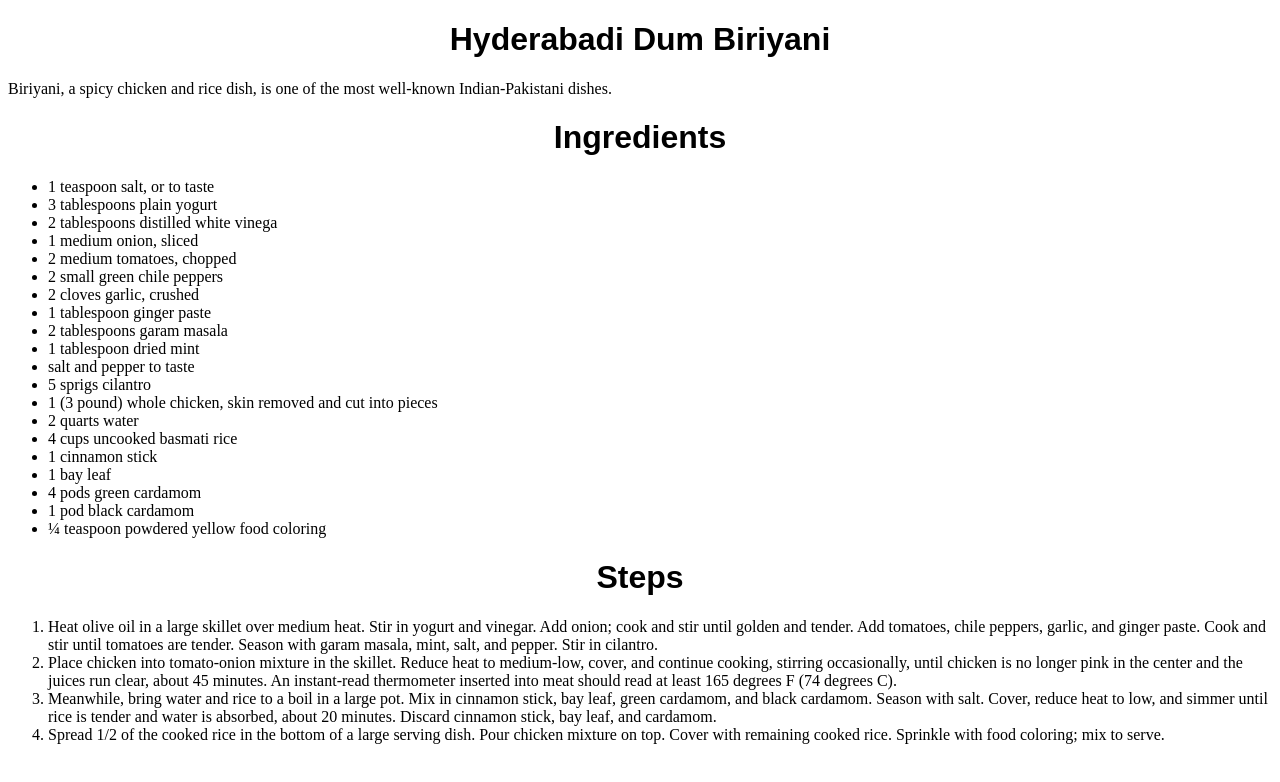
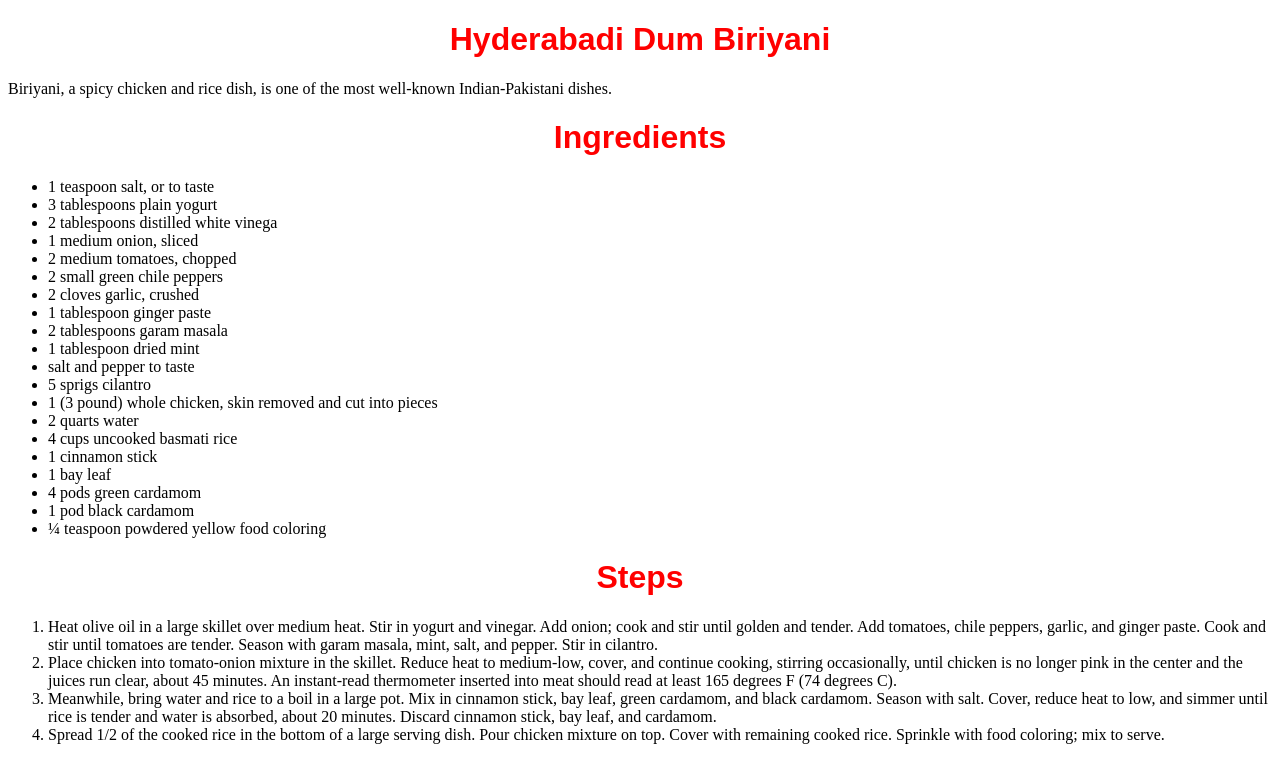
Before and after one commit to anuvind10/odin-recipes, a plain HTML site: page recipes/biriyani.html in a window 1280 px wide. Drawn offline with Linux system fonts and the light colour scheme.

Commit message:
Add style to biriyani recipe

```diff
--- a/recipes/biriyani.html
+++ b/recipes/biriyani.html
@@ -8,9 +8,9 @@
     <title>Hyderabadi Dum Biriyani</title>
 </head>
 <body>
-    <h1>Hyderabadi Dum Biriyani</h1>
+    <h1 class="biriyani-color">Hyderabadi Dum Biriyani</h1>
     <p>Biriyani, a spicy chicken and rice dish, is one of the most well-known Indian-Pakistani dishes.</p>
-    <h1>Ingredients</h1>
+    <h1 class="biriyani-color">Ingredients</h1>
     <ul>
         <li>1 teaspoon salt, or to taste</li>
         <li>3 tablespoons plain yogurt</li>
@@ -33,7 +33,7 @@
         <li>1 pod black cardamom</li>
         <li>¼ teaspoon powdered yellow food coloring</li>
     </ul>
-    <h1>Steps</h1>
+    <h1 class="biriyani-color">Steps</h1>
     <ol>
         <li>Heat olive oil in a large skillet over medium heat. Stir in yogurt and vinegar. Add onion; cook and stir until golden and tender. Add tomatoes, chile peppers, garlic, and ginger paste. Cook and stir until tomatoes are tender. Season with garam masala, mint, salt, and pepper. Stir in cilantro.</li>
         <li>Place chicken into tomato-onion mixture in the skillet. Reduce heat to medium-low, cover, and continue cooking, stirring occasionally, until chicken is no longer pink in the center and the juices run clear, about 45 minutes. An instant-read thermometer inserted into meat should read at least 165 degrees F (74 degrees C).</li>
--- a/styles.css
+++ b/styles.css
@@ -19,3 +19,7 @@ a {
 .paneer-color {
     color: orange;
 }
+
+.biriyani-color {
+    color: red;
+}
```
